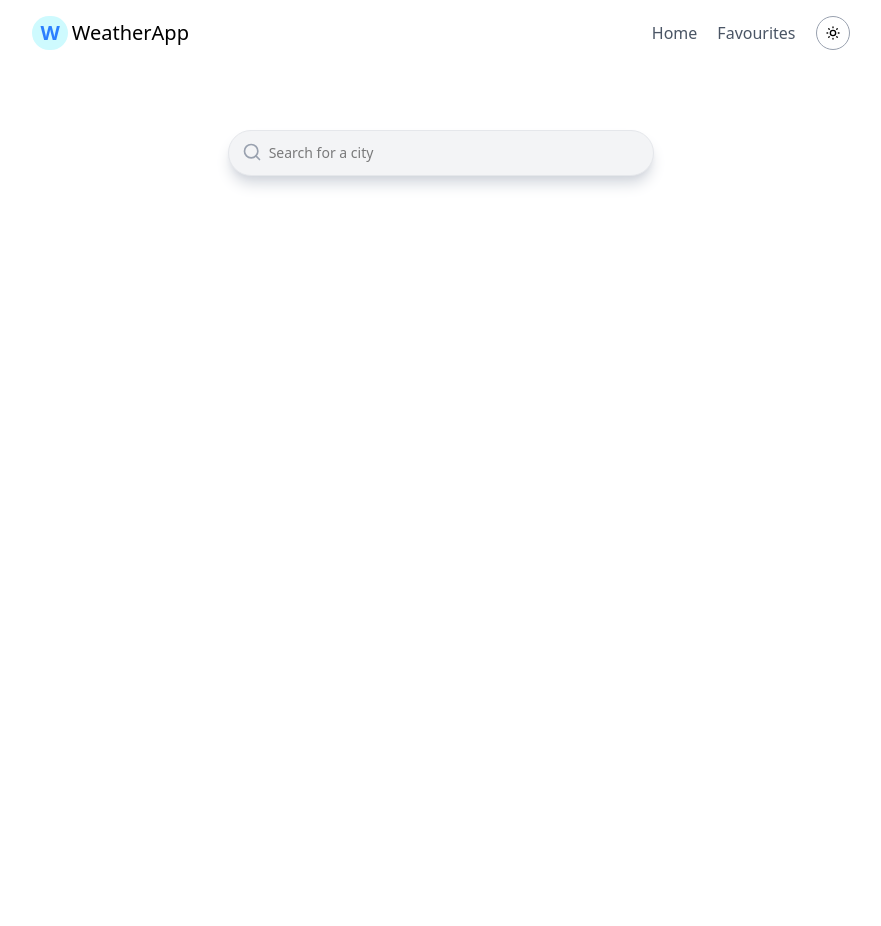
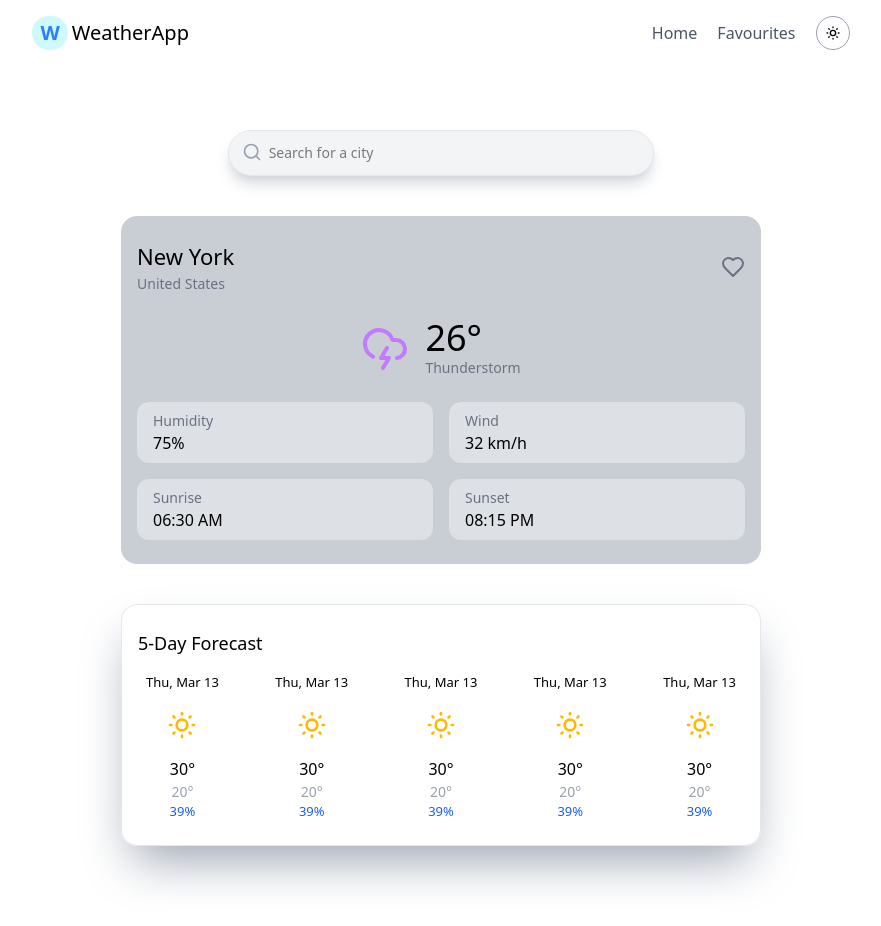
Before and after one commit to Sidd2204/ts-react-weatherapi, a React (Vite) app: page / in a window 1280 px wide. Shown: the top 926 px of the page, without its empty margins (199-1080 px from the left). Before the commit the page ends 800 px from the top, so only its background shows below. Built offline with nearby package versions, Linux system fonts and the light colour scheme.

Commit message:
completed light mode UI

```diff
--- a/src/App.tsx
+++ b/src/App.tsx
@@ -3,10 +3,10 @@ import Navbar from "./components/navbar";
 
 function App() {
   return (
-    <>
+    <div className="min-h-[170vh]">
       <Navbar />
       <MainBody />
-    </>
+    </div>
   );
 }
 
--- /dev/null
+++ b/src/components/DisplayCurrWeather.tsx
@@ -0,0 +1,43 @@
+import { CloudLightning, Heart } from "lucide-react";
+
+export default function DisplayCurrWeather() {
+  return (
+    <section className="bg-[#c9cdd4] w-1/2 rounded-2xl px-4 py-6 my-10">
+      <div className="flex items-center">
+        <div className="grow">
+          <p className="text-[22px] font-medium">New York</p>
+          <p className="text-gray-500 text-[14px]">United States</p>
+        </div>
+        <Heart className="text-gray-500" />
+      </div>
+
+      <div className="flex my-6 items-center justify-center">
+        <CloudLightning className="w-12 h-max text-purple-400 mr-4" />
+
+        <div>
+          <p className="text-4xl font-light">{26}°</p>
+          <p className="text-sm text-gray-500">Thunderstorm</p>
+        </div>
+      </div>
+
+      <div className="grid grid-cols-2 gap-4">
+        <div className="bg-[#dde0e5] px-4 py-2 rounded-xl">
+          <p className="text-[14px] text-gray-500">Humidity</p>
+          <p className="text-[16px] font-medium">75%</p>
+        </div>
+        <div className="bg-[#dde0e5] px-4 py-2 rounded-xl">
+          <p className="text-[14px] text-gray-500">Wind</p>
+          <p className="text-[16px] font-medium">32 km/h</p>
+        </div>
+        <div className="bg-[#dde0e5] px-4 py-2 rounded-xl">
+          <p className="text-[14px] text-gray-500">Sunrise</p>
+          <p className="text-[16px] font-medium">06:30 AM</p>
+        </div>
+        <div className="bg-[#dde0e5] px-4 py-2 rounded-xl">
+          <p className="text-[14px] text-gray-500">Sunset</p>
+          <p className="text-[16px] font-medium">08:15 PM</p>
+        </div>
+      </div>
+    </section>
+  );
+}
--- /dev/null
+++ b/src/components/DisplayForecast.tsx
@@ -0,0 +1,24 @@
+import { SunMedium } from "lucide-react";
+
+export default function DisplayForecast() {
+  return (
+    <section className="shadow-2xl shadow-gray-400 border-1 border-gray-200 w-1/2 rounded-2xl px-4 py-6">
+      <p className="mb-4 font-medium text-lg">5-Day Forecast</p>
+      <div className="flex flex-wrap justify-between">
+        {Array(5)
+          .fill("")
+          .map((_, index) => {
+            return (
+              <div key={index} className="mx-2 flex flex-col items-center">
+                <p className="text-[13px] font-medium">Thu, Mar 13</p>
+                <SunMedium className="items-center text-amber-400 h-8 w-max my-4" />
+                <p className="text-[16px] font-medium">30°</p>
+                <p className="text-[14px] text-gray-400 font-medium">20°</p>
+                <p className="text-blue-600 text-[13px] font-medium">39%</p>
+              </div>
+            );
+          })}
+      </div>
+    </section>
+  );
+}
--- a/src/components/body.tsx
+++ b/src/components/body.tsx
@@ -1,15 +1,13 @@
-import { Search } from "lucide-react";
+import DisplayCurrWeather from "./DisplayCurrWeather";
+import DisplayForecast from "./DisplayForecast";
+import SearchBar from "./search";
 
 export default function MainBody() {
   return (
     <div className="flex flex-col items-center">
-      <div className="relative md:mt-20 md:w-1/3">
-        <input
-          className="w-full shadow-lg rounded-4xl px-10 py-3 text-sm shadow-gray-300 bg-gray-100 border-gray-200 border-1 focus:outline-blue-400"
-          placeholder="Search for a city"
-        />
-        <Search className="absolute top-[10px] left-[14px] w-5 text-gray-400" />
-      </div>
+      <SearchBar />
+      <DisplayCurrWeather />
+      <DisplayForecast />
     </div>
   );
 }
--- /dev/null
+++ b/src/components/search.tsx
@@ -0,0 +1,13 @@
+import { Search } from "lucide-react";
+
+export default function SearchBar() {
+  return (
+    <div className="relative mt-20 md:w-1/3">
+      <input
+        className="w-full shadow-lg rounded-4xl px-10 py-3 text-sm shadow-gray-300 bg-gray-100 border-gray-200 border-1 focus:outline-blue-400"
+        placeholder="Search for a city"
+      />
+      <Search className="absolute top-[10px] left-[14px] w-5 text-gray-400" />
+    </div>
+  );
+}
```
